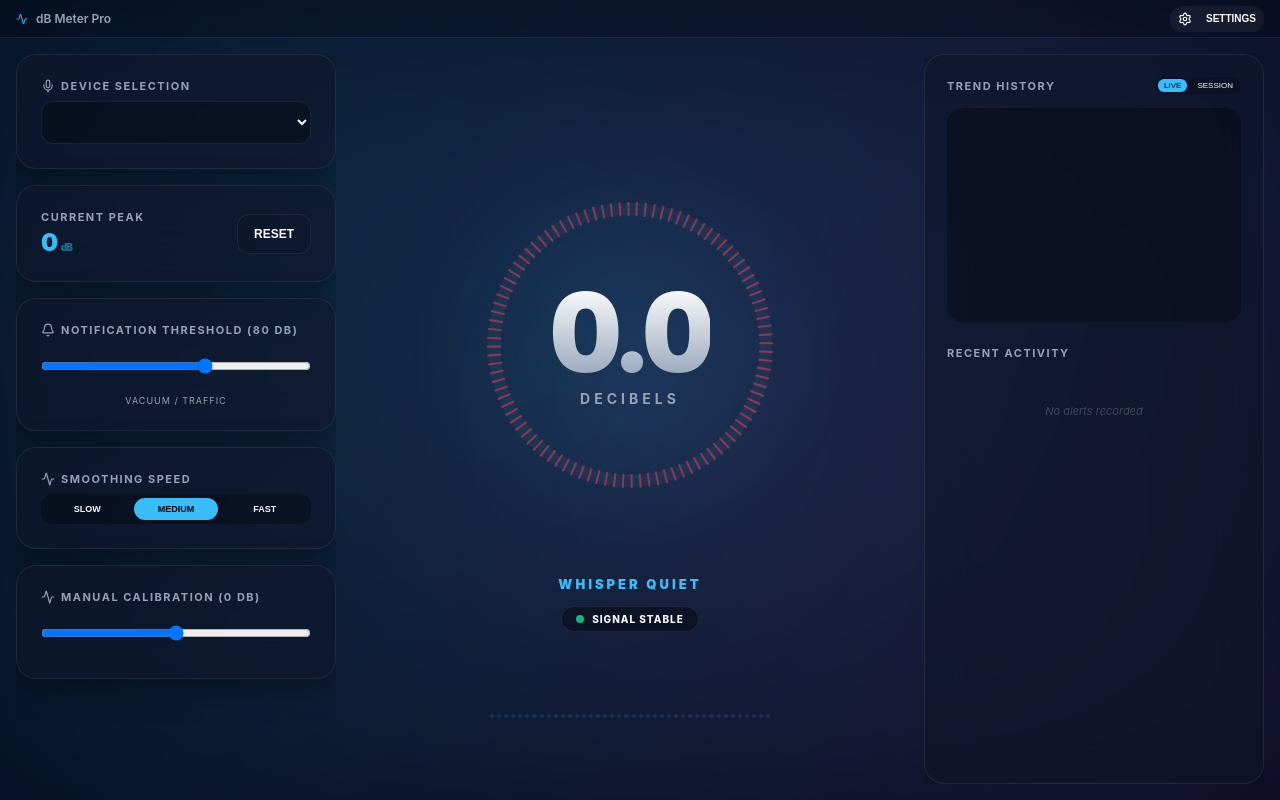
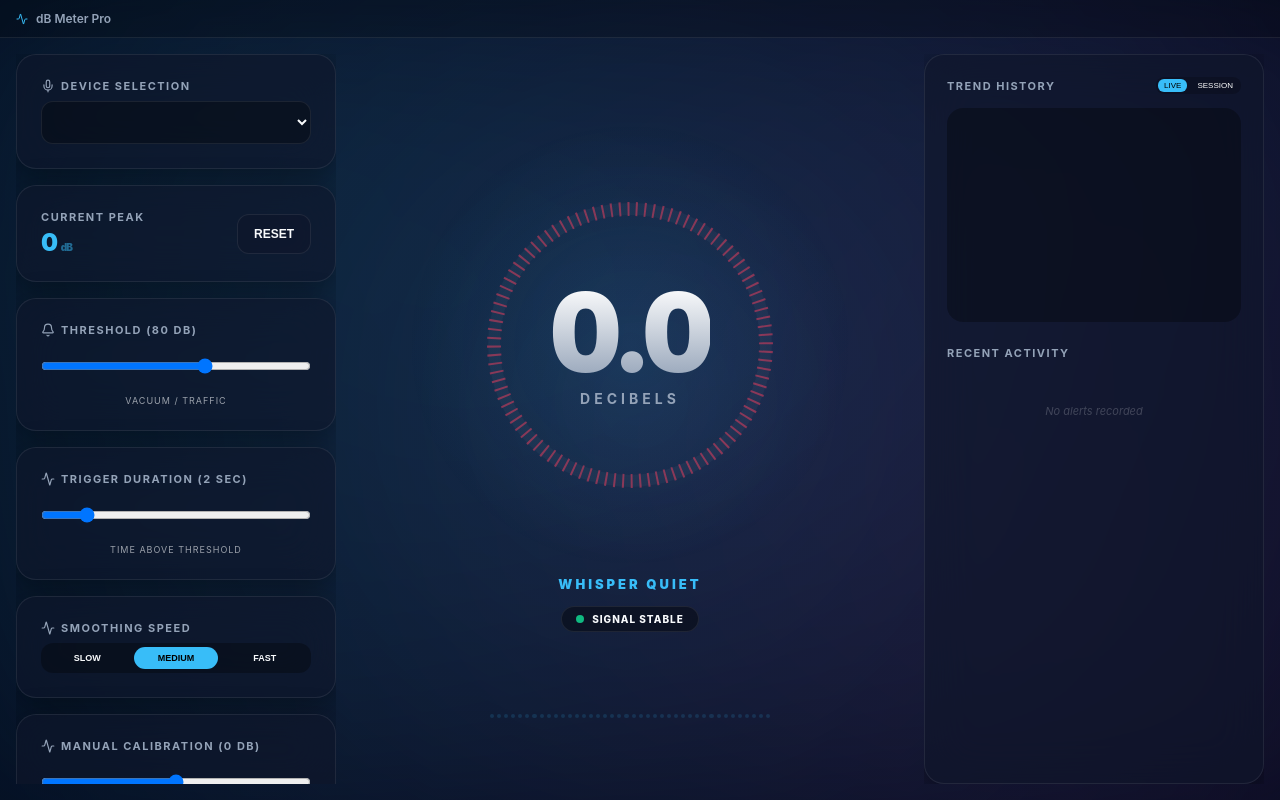
Before and after one commit to albert-boersen/dB-Meter-pro, a React (Vite) app: page / in a window 1280 px wide. Built offline with nearby package versions, Linux system fonts and the light colour scheme.

Commit message:
Accidentaly removed the time treshold

```diff
--- a/src/App.tsx
+++ b/src/App.tsx
@@ -346,7 +346,7 @@ export default function App() {
 
         {/* Mobile Menu Toggle */}
         <button
-          className="btn-premium"
+          className="btn-premium mobile-only"
           style={{ padding: '4px 8px', height: 26, fontSize: 10, border: 'none', background: isMobileMenuOpen ? 'var(--accent)' : 'rgba(255,255,255,0.05)', color: isMobileMenuOpen ? '#000' : '#fff' }}
           onClick={() => setIsMobileMenuOpen(!isMobileMenuOpen)}
         >
@@ -376,9 +376,15 @@ export default function App() {
           </div>
 
           <div className="glass control-item">
-            <div className="label"><Bell size={14} /> Notification Threshold ({threshold} dB)</div>
+            <div className="label"><Bell size={14} /> Threshold ({threshold} dB)</div>
             <input type="range" min="30" max="110" value={threshold} onChange={(e) => setThreshold(parseInt(e.target.value))} />
             <div style={{ fontSize: 9, opacity: 0.6, textAlign: 'center', letterSpacing: 1 }}>{getDbLabel(threshold).toUpperCase()}</div>
+          </div>
+
+          <div className="glass control-item">
+            <div className="label"><Activity size={14} /> Trigger Duration ({durationThreshold} sec)</div>
+            <input type="range" min="1" max="10" step="1" value={durationThreshold} onChange={(e) => setDurationThreshold(parseInt(e.target.value))} />
+            <div style={{ fontSize: 9, opacity: 0.6, textAlign: 'center', letterSpacing: 1 }}>TIME ABOVE THRESHOLD</div>
           </div>
 
           <div className="glass control-item">
--- a/src/index.css
+++ b/src/index.css
@@ -11,6 +11,7 @@
   --glass-bg: rgba(15, 23, 42, 0.6);
   --glass-border: rgba(255, 255, 255, 0.08);
 }
+
 
 * {
   margin: 0;
@@ -167,6 +168,7 @@ body {
   .db-value {
     font-size: clamp(60px, 20vw, 110px) !important;
   }
+
 }
 
 /* High Fidelity Meter Styles */
@@ -347,3 +349,14 @@ select:hover {
 .btn-premium:active {
   transform: translateY(0);
 }
+
+/* Visibility Utilities - Placed after components to ensure correct override without !important */
+.mobile-only {
+  display: none;
+}
+
+@media (max-width: 850px) {
+  .mobile-only {
+    display: flex;
+  }
+}
```
